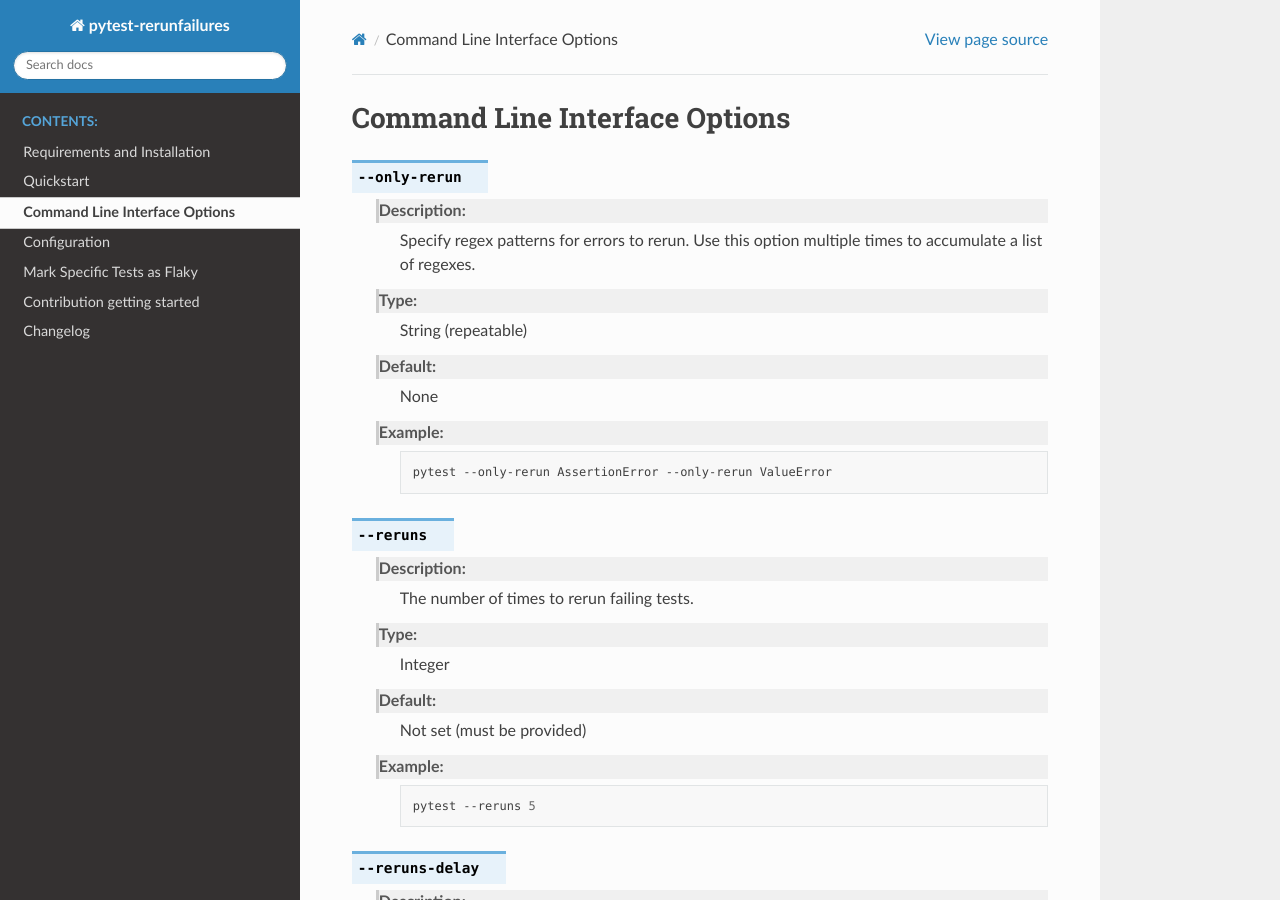
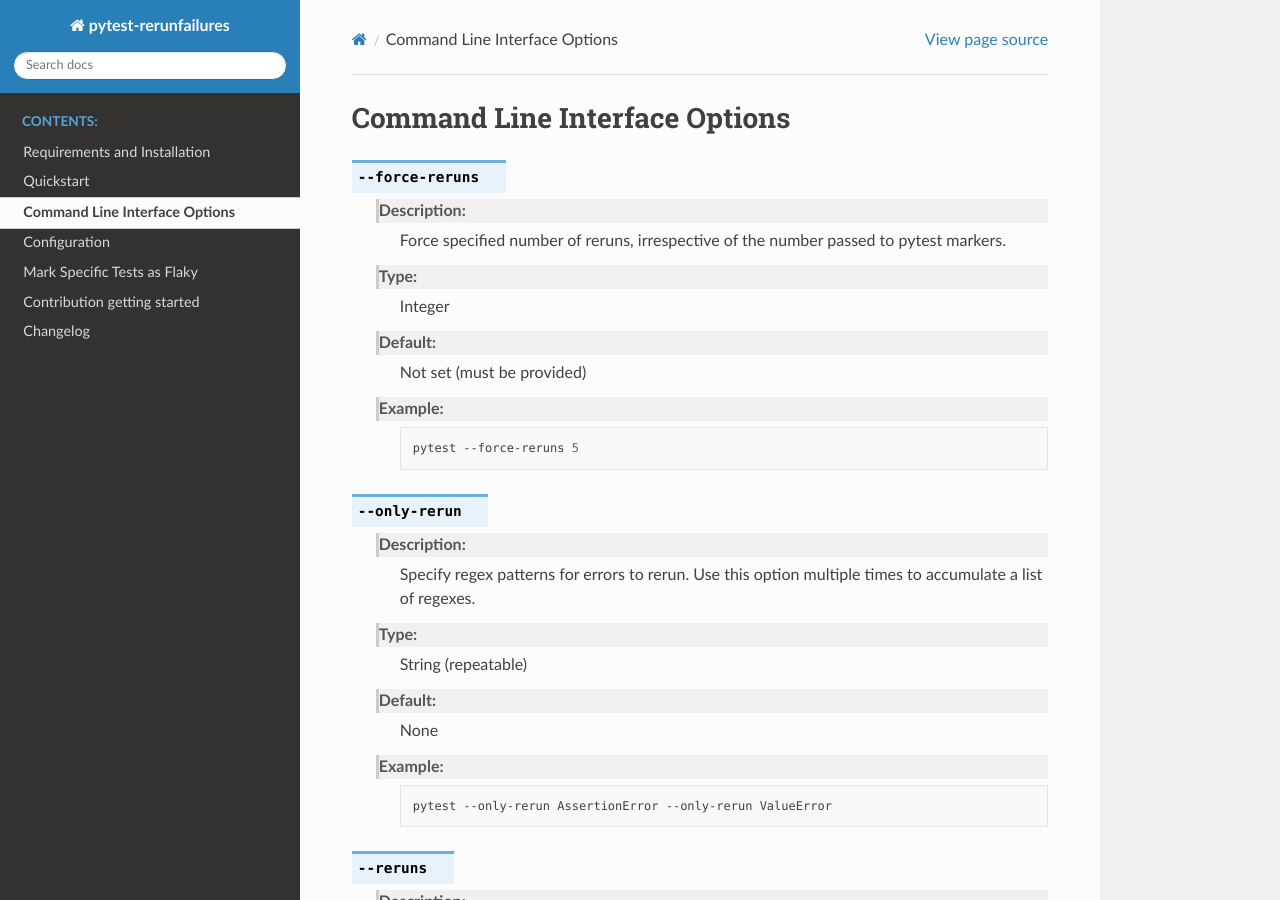
Before and after one commit to pytest-dev/pytest-rerunfailures, a Sphinx documentation site: the page built from docs/cli.rst, in a window 1280 px wide and 900 px high. Built offline with Sphinx 7.4.7 and the Read the Docs theme 3.1.0, drawn with Linux system fonts in a browser that asks for light colours.

Commit message:
Add a `--force-reruns` to override rerun count globally (#307)
* Add a `--force-reruns` to override rerun count globally

Add a new `--force-reruns` command-line option that can be used to
override the rerun count globally, irrespectively of individual test
markers.

Fixes #306.

Signed-off-by: Michał Górny <mgorny@gentoo.org>

---------

Signed-off-by: Michał Górny <mgorny@gentoo.org>
Co-authored-by: Michael Howitz <icemac@gmx.net>
Co-authored-by: Copilot <175728472+Copilot@users.noreply.github.com>

```diff
--- a/CHANGES.rst
+++ b/CHANGES.rst
@@ -8,6 +8,9 @@ Changelog
 
 - Drop support for Python 3.9.
 
+
+- Added ``--force-reruns`` to override rerun count globally.
+  Fixes `#306 <https://github.com/pytest-dev/pytest-rerunfailures/issues/306>`_.
 
 16.0.1 (2025-09-02)
 -------------------
--- a/docs/cli.rst
+++ b/docs/cli.rst
@@ -1,5 +1,21 @@
 Command Line Interface Options
 ==============================
+
+.. option:: --force-reruns
+
+   **Description**:
+       Force specified number of reruns, irrespective of the number passed to pytest markers.
+
+   **Type**:
+       Integer
+
+   **Default**:
+       Not set (must be provided)
+
+   **Example**:
+       .. code-block:: bash
+
+           pytest --force-reruns 5
 
 .. option:: --only-rerun
 
```
Also changed, not shown: README.rst (+13 -0 lines), 2 other files.
